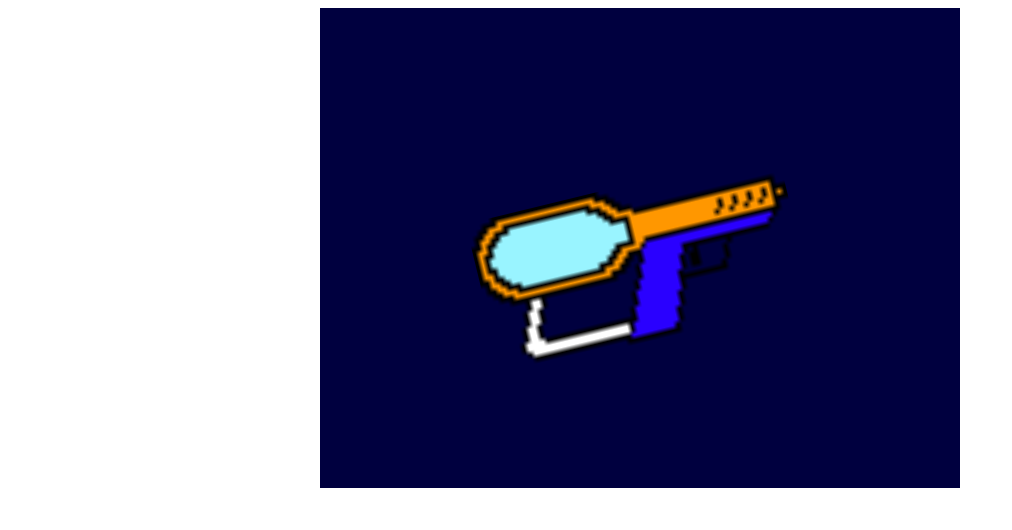
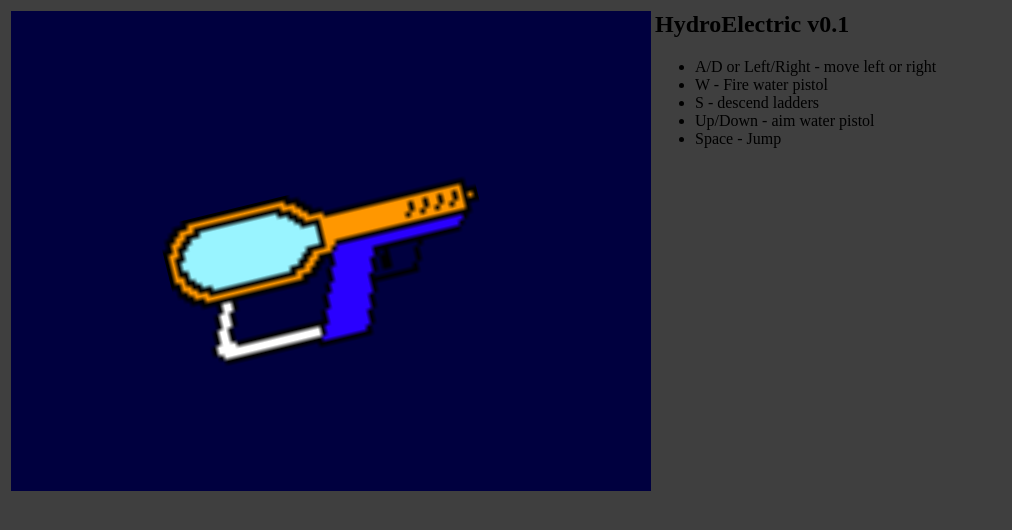
Before and after one commit to jmacarthur/ld32, a plain HTML site: page index.html in a window 1280 px wide. Shown: the whole page, without its empty margins (0-1012 px from the left). Drawn offline with Linux system fonts and the light colour scheme.

Commit message:
Add instructions to html

```diff
--- a/index.html
+++ b/index.html
@@ -1,9 +1,20 @@
 <html>
 <head>
-<title>Minimal JavaScript/HTML5 game loop</title>
+<title>HydroElectric v0.1</title>
 </head>
-<body>
-<center><canvas width="640" height="480" align=left></canvas></center>
+<body bgcolor=#3f3f3f>
+<table border=0>
+<tr>
+<td width=640><center><canvas width="640" height="480" align=left></canvas></center></td>
+<td valign="top">
+<h2>HydroElectric v0.1</H2>
+<ul>
+<li>A/D or Left/Right - move left or right
+<li>W - Fire water pistol
+<li>S - descend ladders
+<li>Up/Down - aim water pistol
+<li>Space - Jump
+</ul>
 <script type = "text/javascript" src="loop.js"></script>
 </body>
 </html>
```
